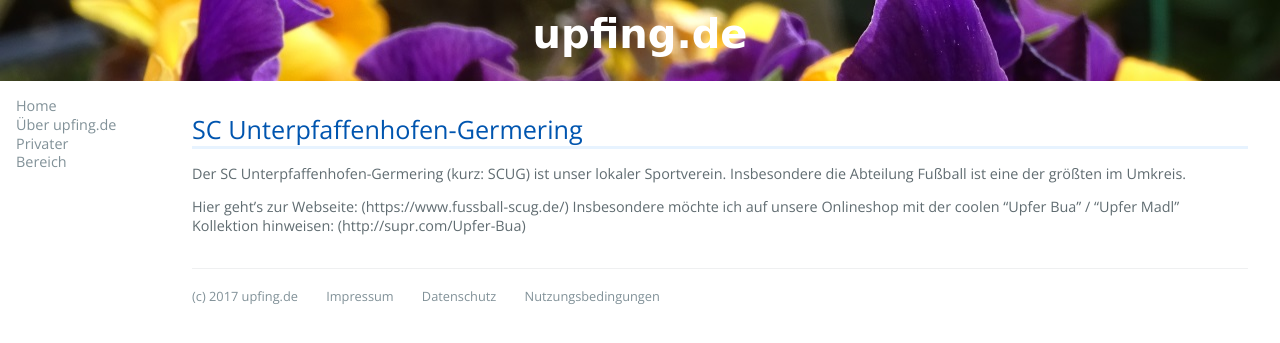
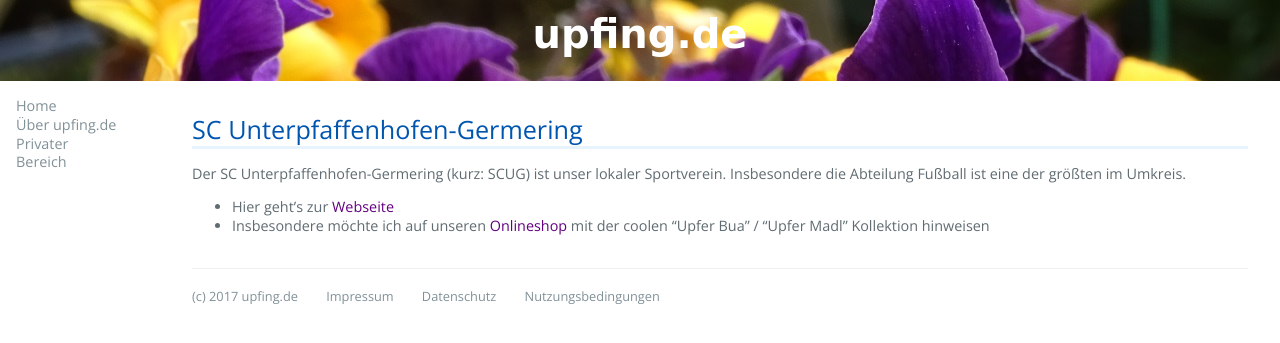
Before and after one commit to croedel/upfing, a Jekyll site: the page built from _posts/2017-07-29-SCUG-fussball.md, in a window 1280 px wide. Shown: the top 343 px of the page. Built offline with Jekyll 4.4.1, drawn with Linux system fonts in a browser that asks for light colours; our own code applies the rules of GitHub Pages for plain Markdown files; the repository's description, which GitHub fills in, is left out.

Commit message:
Update 2017-07-29-SCUG-fussball.md

```diff
--- a/_posts/2017-07-29-SCUG-fussball.md
+++ b/_posts/2017-07-29-SCUG-fussball.md
@@ -5,5 +5,5 @@ categories: Sport
 # SC Unterpfaffenhofen-Germering
 Der SC Unterpfaffenhofen-Germering (kurz: SCUG) ist unser lokaler Sportverein. Insbesondere die Abteilung Fußball ist eine der größten im Umkreis.
 
-Hier geht's zur Webseite: (https://www.fussball-scug.de/)
-Insbesondere möchte ich auf unsere Onlineshop mit der coolen "Upfer Bua" / "Upfer Madl" Kollektion hinweisen: (http://supr.com/Upfer-Bua)
+* Hier geht's zur [Webseite](https://www.fussball-scug.de)
+* Insbesondere möchte ich auf unseren [Onlineshop](http://supr.com/Upfer-Bua) mit der coolen "Upfer Bua" / "Upfer Madl" Kollektion hinweisen
```
